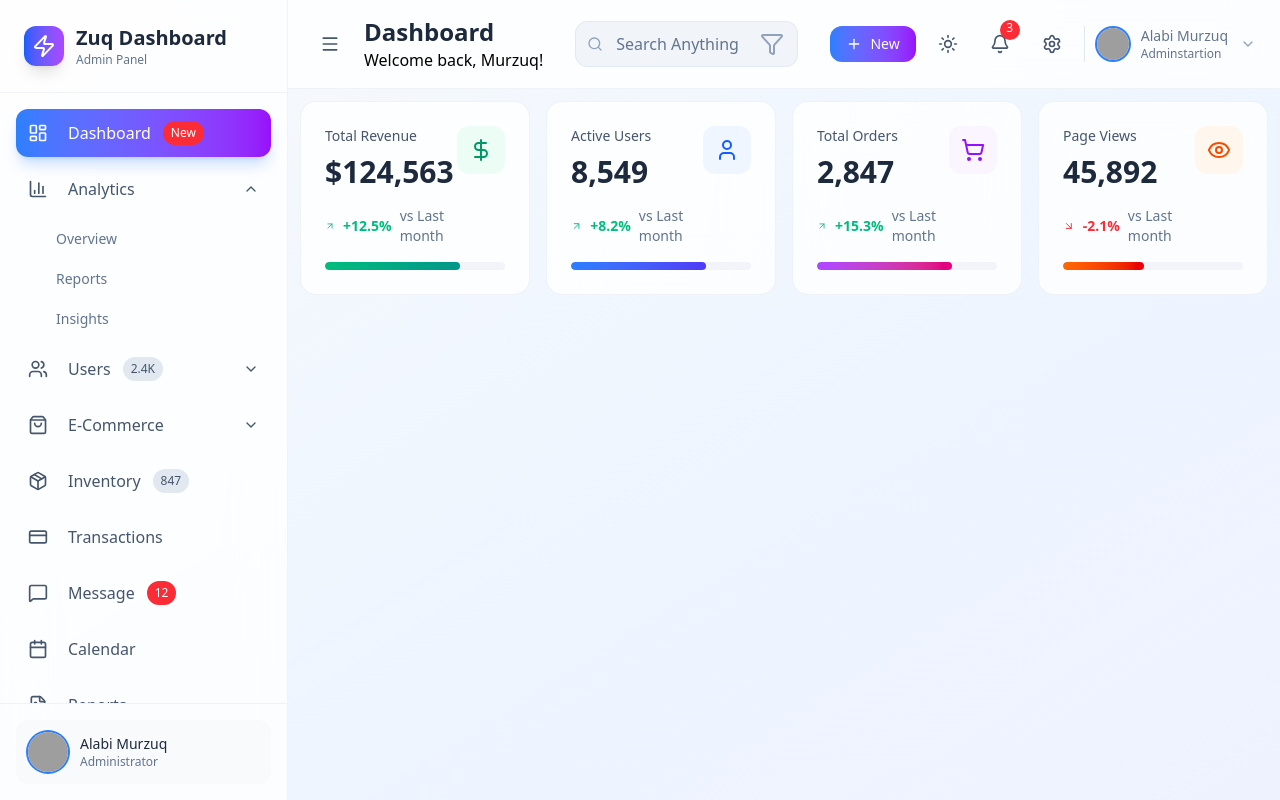
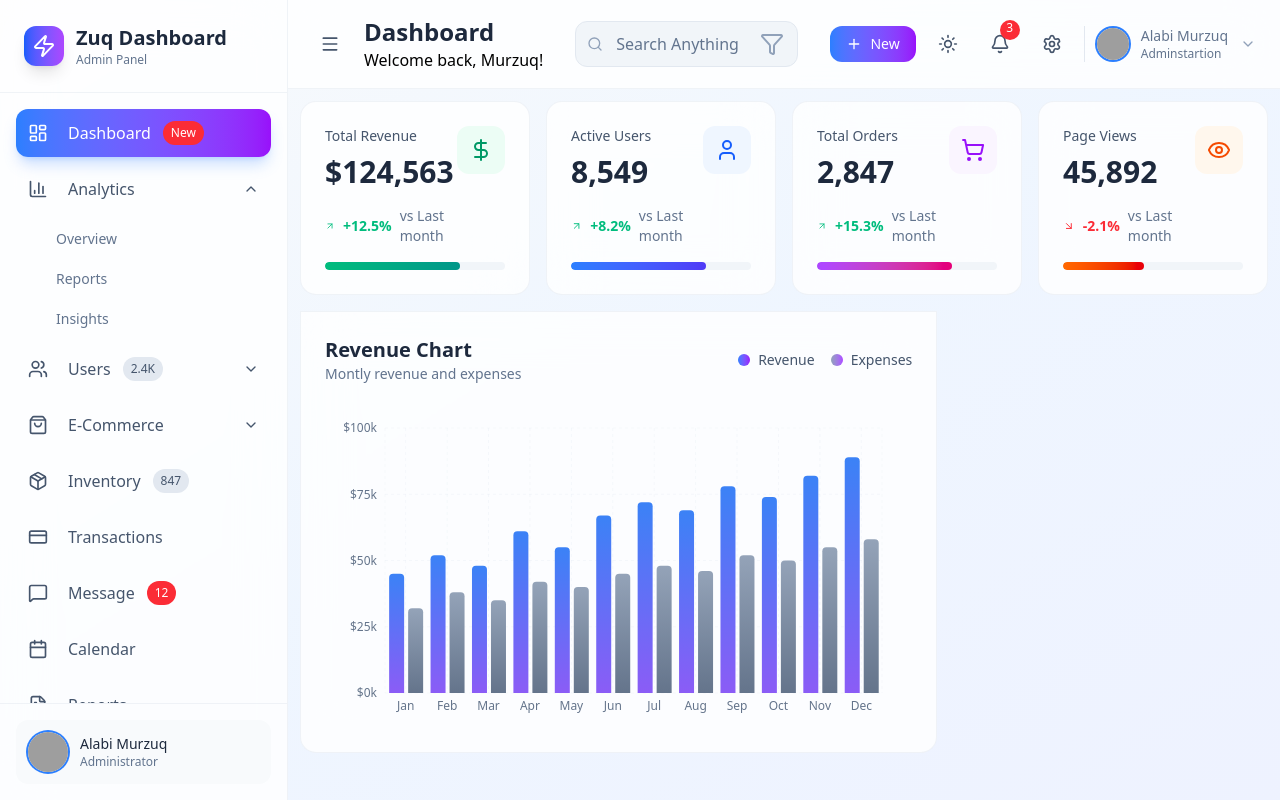
Before and after one commit to Murzuq/Zuq-Admin-Dashboard, a React (Vite) app: page / in a window 1280 px wide. Built offline with nearby package versions, Linux system fonts and the light colour scheme; grey boxes are pictures that could not be loaded.

Commit message:
Added RevenueChart

```diff
--- a/package.json
+++ b/package.json
@@ -16,6 +16,8 @@
     "lucide-react": "^0.555.0",
     "react": "^19.2.0",
     "react-dom": "^19.2.0",
+    "react-is": "^19.2.1",
+    "recharts": "^3.5.1",
     "tailwindcss": "^4.1.17"
   },
   "devDependencies": {
--- /dev/null
+++ b/src/components/Dashboard/ChartSection.tsx
@@ -0,0 +1,13 @@
+import RevenueChart from './RevenueChart';
+
+function ChartSection() {
+  return (
+    <div className='grid grid-cols-1 gap-6 xl:grid-cols-3'>
+      <div className='xl:col-span-2'>
+        <RevenueChart />
+      </div>
+    </div>
+  );
+}
+
+export default ChartSection;
--- a/src/components/Dashboard/Dashboard.tsx
+++ b/src/components/Dashboard/Dashboard.tsx
@@ -1,10 +1,13 @@
+import ChartSection from './ChartSection';
 import StatsGrid from './StatsGrid';
 
 function Dashboard() {
   return (
-    <div className='m-3'>
+    <div className='m-3 space-y-4'>
       {/* StatsGrid */}
       <StatsGrid />
+
+      <ChartSection />
     </div>
   );
 }
--- /dev/null
+++ b/src/components/Dashboard/RevenueChart.tsx
@@ -0,0 +1,118 @@
+import {
+  Bar,
+  BarChart,
+  CartesianGrid,
+  ResponsiveContainer,
+  Tooltip,
+  XAxis,
+  YAxis,
+} from 'recharts';
+
+function RevenueChart() {
+  //   type Data = {
+  //     month: string;
+  //     revenue: number;
+  //     expenses: number;
+  //   };
+
+  const data = [
+    { month: 'Jan', revenue: 45000, expenses: 32000 },
+    { month: 'Feb', revenue: 52000, expenses: 38000 },
+    { month: 'Mar', revenue: 48000, expenses: 35000 },
+    { month: 'Apr', revenue: 61000, expenses: 42000 },
+    { month: 'May', revenue: 55000, expenses: 40000 },
+    { month: 'Jun', revenue: 67000, expenses: 45000 },
+    { month: 'Jul', revenue: 72000, expenses: 48000 },
+    { month: 'Aug', revenue: 69000, expenses: 46000 },
+    { month: 'Sep', revenue: 78000, expenses: 52000 },
+    { month: 'Oct', revenue: 74000, expenses: 50000 },
+    { month: 'Nov', revenue: 82000, expenses: 55000 },
+    { month: 'Dec', revenue: 89000, expenses: 58000 },
+  ];
+  return (
+    <div className='rounded-b-2xl border border-slate-200/50 bg-white/80 p-6 backdrop-blur-xl dark:border-slate-700/50 dark:bg-slate-900/80'>
+      <div className='mb-6 flex items-center justify-between'>
+        <div className=''>
+          <h3 className='text-xl font-bold text-slate-800 dark:text-white'>
+            Revenue Chart
+          </h3>
+          <p className='text-sm text-slate-500 dark:text-slate-400'>
+            Montly revenue and expenses
+          </p>
+        </div>
+        <div className='flex items-center space-x-4'>
+          <div className='flex items-center space-x-2'>
+            <div className='h-3 w-3 rounded-full bg-linear-to-r from-blue-500 to-purple-600'></div>
+            <div className='text-sm text-slate-600 dark:text-slate-400'>
+              <span>Revenue</span>
+            </div>
+          </div>
+          <div className='flex items-center space-x-2'>
+            <div className='h-3 w-3 rounded-full bg-linear-to-r from-slate-400 to-purple-500'></div>
+            <div className='text-sm text-slate-600 dark:text-slate-400'>
+              <span>Expenses</span>
+            </div>
+          </div>
+        </div>
+      </div>
+      <div className='h-80'>
+        <ResponsiveContainer width='100%' height='100%'>
+          <BarChart data={data} margin={{ top: 20, right: 30, bottom: 5 }}>
+            <CartesianGrid
+              strokeDasharray='3 3'
+              stroke='#e2e8f0'
+              opacity={0.3}
+            />
+            <XAxis
+              dataKey='month'
+              stroke='#64748b'
+              fontSize={12}
+              tickLine={false}
+              axisLine={false}
+            />
+            <YAxis
+              stroke='#64748b'
+              fontSize={12}
+              tickLine={false}
+              axisLine={false}
+              tickFormatter={(value) => `$${value / 1000}k`}
+            />
+            <Tooltip
+              contentStyle={{
+                backgroundColor: 'rgba(255,255,255,0.95)',
+                border: 'none',
+                borderRadius: '12px',
+                boxShadow: '0 10px 40px rgba(0,0,0,0.1)',
+              }}
+              formatter={(value) => [`$${value.toLocaleString()}`, '']}
+            />
+            <Bar
+              dataKey='revenue'
+              fill='url(#revenueGradient)'
+              radius={[4, 4, 0, 0]}
+              maxBarSize={40}
+            />
+            <Bar
+              dataKey='expenses'
+              fill='url(#expensesGradient)'
+              radius={[4, 4, 0, 0]}
+              maxBarSize={40}
+            />
+            <defs>
+              <linearGradient id='revenueGradient' x1='0' y1='0' x2='0' y2='1'>
+                <stop offset='0%' stopColor='#3b82f6' />
+                <stop offset='100%' stopColor='#8b5cf6' />
+              </linearGradient>
+              <linearGradient id='expensesGradient' x1='0' y1='0' x2='0' y2='1'>
+                <stop offset='0%' stopColor='#94a3b8' />
+                <stop offset='100%' stopColor='#64748b' />
+              </linearGradient>
+            </defs>
+          </BarChart>
+        </ResponsiveContainer>
+      </div>
+    </div>
+  );
+}
+
+export default RevenueChart;
```
Also changed, not shown: 1 other file (tests, documents, lock files or other folders).
